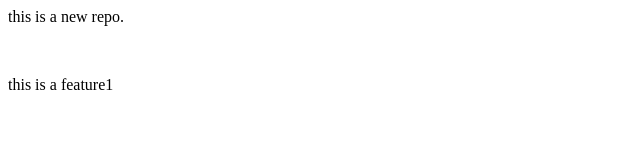
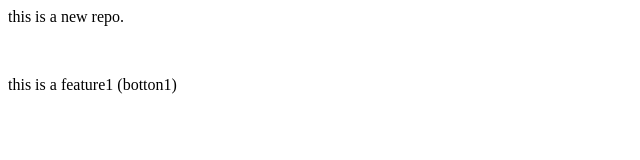
Before and after one commit to prakashkankal/localrepo, a plain HTML site: page index.html in a window 1280 px wide. Shown: the full height of the page, 0-640 px from the left. Drawn offline with Linux system fonts and the light colour scheme.

```diff
--- a/index.html
+++ b/index.html
@@ -1,3 +1,3 @@
 <p>this is a new repo. </p>
 <br>
-<p>this is a feature1</p>
+<p>this is a feature1 (botton1) </p>
```
